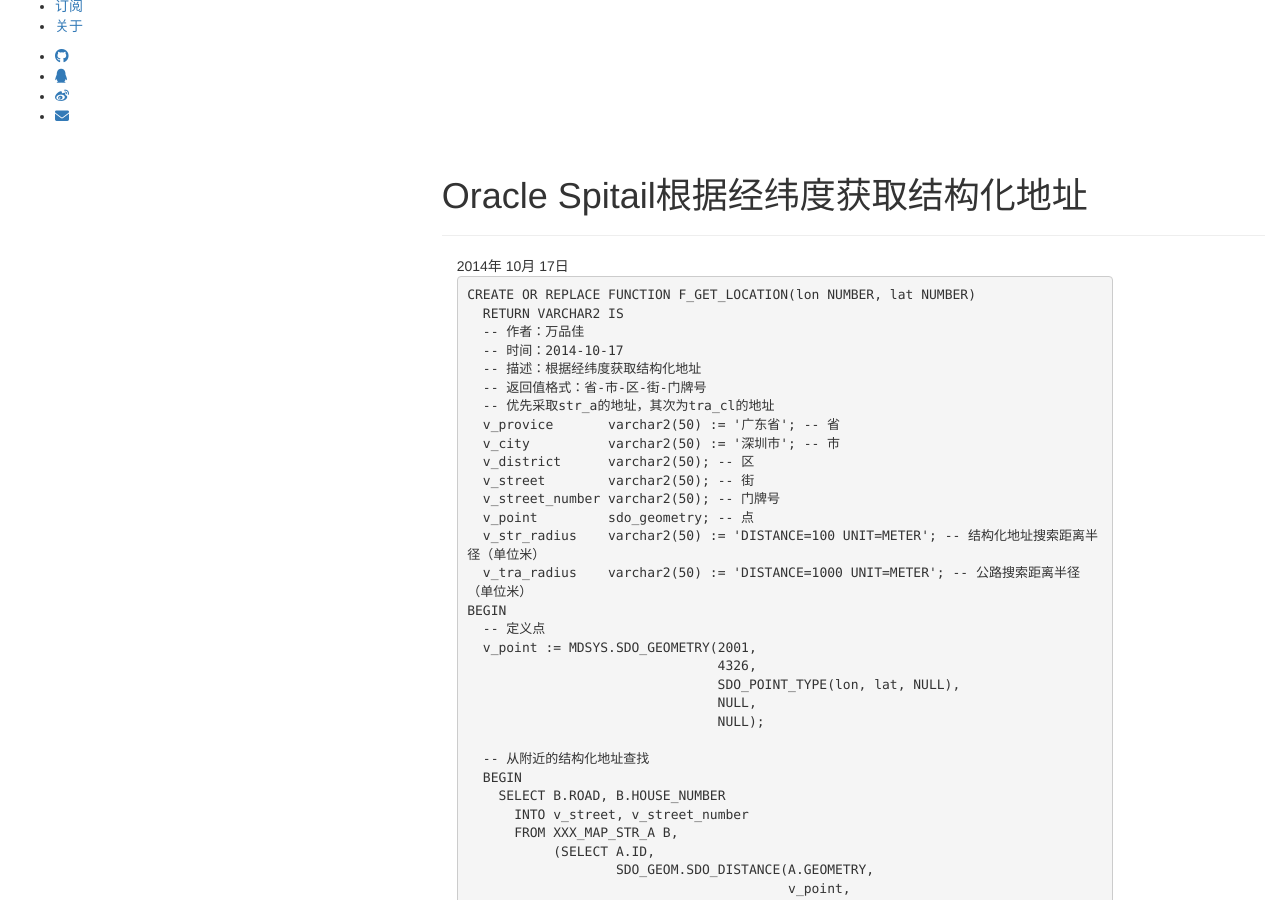
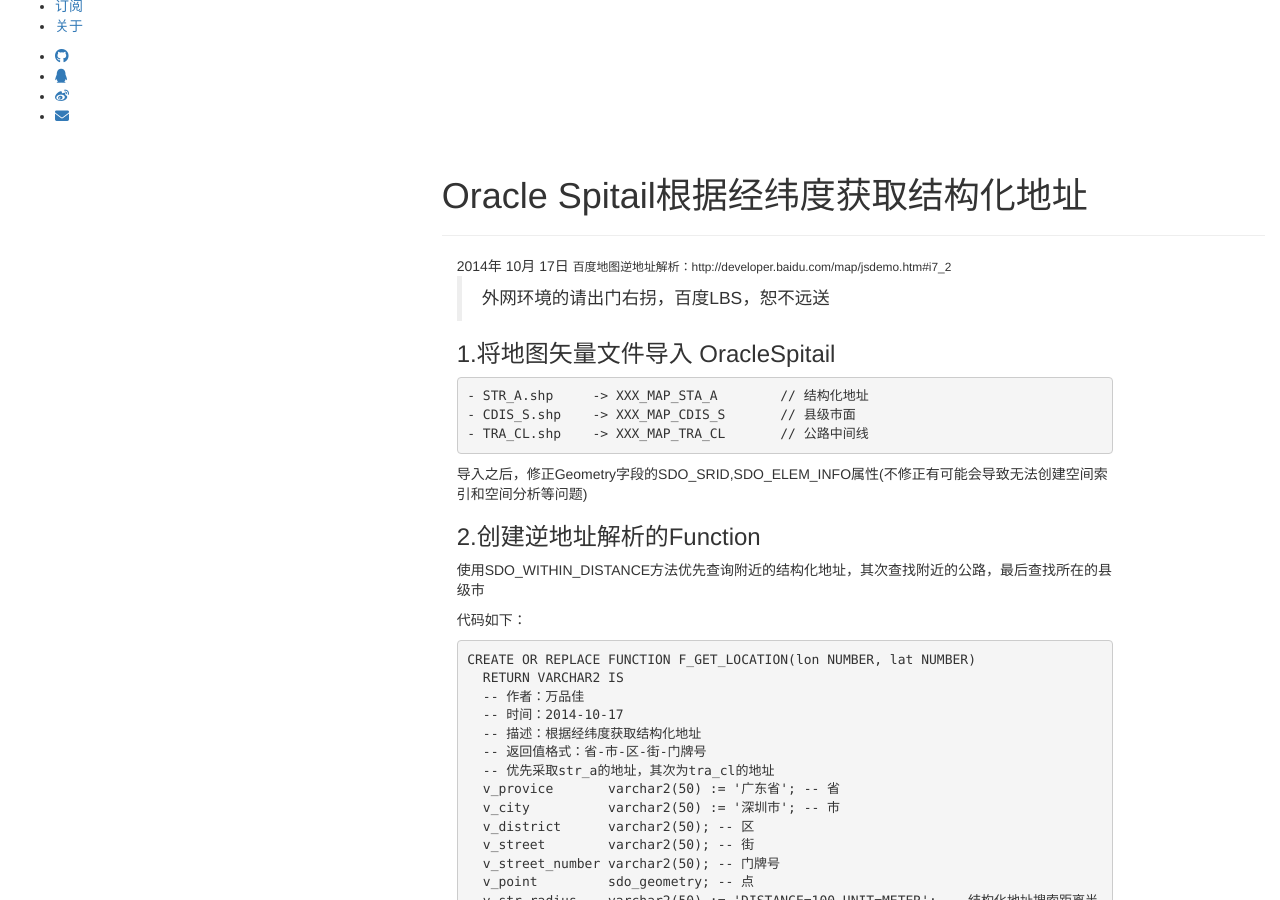
Before and after one commit to Jitlee/Blog, a Jekyll site: the page built from _posts/2014-10-17-oracle-spatial-get-location.md, in a window 1280 px wide and 900 px high, scrolled down 298 px. Built offline with Jekyll 4.4.1, drawn with Linux system fonts in a browser that asks for light colours; nearby versions of some CDN libraries; library files that are not in the unit come from our copies; comment, search, counter and statistics services are not loaded; some of the changed text lies outside the part shown.

Commit message:
完善经纬度结构化地址

```diff
--- a/_posts/2014-10-17-oracle-spatial-get-location.md
+++ b/_posts/2014-10-17-oracle-spatial-get-location.md
@@ -2,10 +2,29 @@
 layout: post
 title: Oracle Spitail根据经纬度获取结构化地址
 description: 由经纬度经纬度得到结构化地址解析。例于：
-categories: [html5]
-tags: [HTML5,HTML5+,Javascript,Canvas,Image,移动开发]
+tagline: 百度地图逆地址解析：http://developer.baidu.com/map/jsdemo.htm#i7_2
+categories: [WebGIS]
+image: /assets/media/get_location.jpg
+tags: [Oracle Spitail,Function,GIS]
 ---
 
+>外网环境的请出门右拐，百度LBS，恕不远送
+
+### 1.将地图矢量文件导入 OracleSpitail
+
+{% highlight sql %}
+- STR_A.shp 	-> XXX_MAP_STA_A	// 结构化地址
+- CDIS_S.shp 	-> XXX_MAP_CDIS_S	// 县级市面
+- TRA_CL.shp 	-> XXX_MAP_TRA_CL	// 公路中间线
+{% endhighlight %}
+
+导入之后，修正Geometry字段的SDO_SRID,SDO_ELEM_INFO属性(不修正有可能会导致无法创建空间索引和空间分析等问题)
+
+### 2.创建逆地址解析的Function
+
+使用SDO_WITHIN_DISTANCE方法优先查询附近的结构化地址，其次查找附近的公路，最后查找所在的县级市
+
+代码如下：
 
 {% highlight sql %}
 
@@ -105,3 +124,23 @@
 END F_GET_LOCATION;
 
 {% endhighlight %}
+
+### 3.创建Web服务，提供逆地址解析接口
+
+/api/services/rest/map/util/address/lon/lat
+
+{% highlight javascript %}
+
+var url = "http://127.0.0.1/api/services/rest/map/util/address/114.23/22.5635";
+
+[...]
+
+var address = {"provice":"广东省","city":"深圳市","district":"盐田区","street":"海山路","streetNumber":"79号"};
+
+{% endhighlight %}
+
+***
+
+效果图：
+
+<img src="{{ site.BASE_PATH }}{{page.image}}" width="85%"/>
```
Also changed, not shown: assets/media/get_location.jpg (added), 10 other files.
